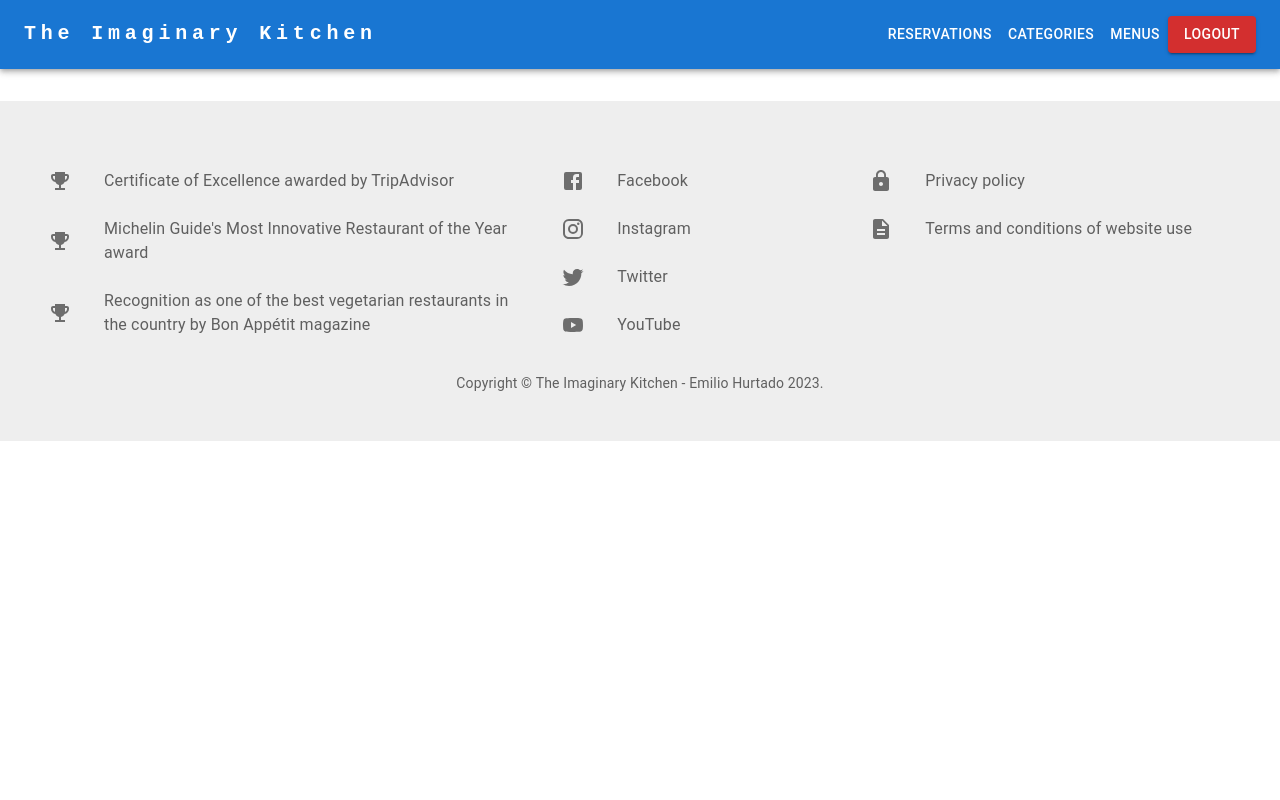
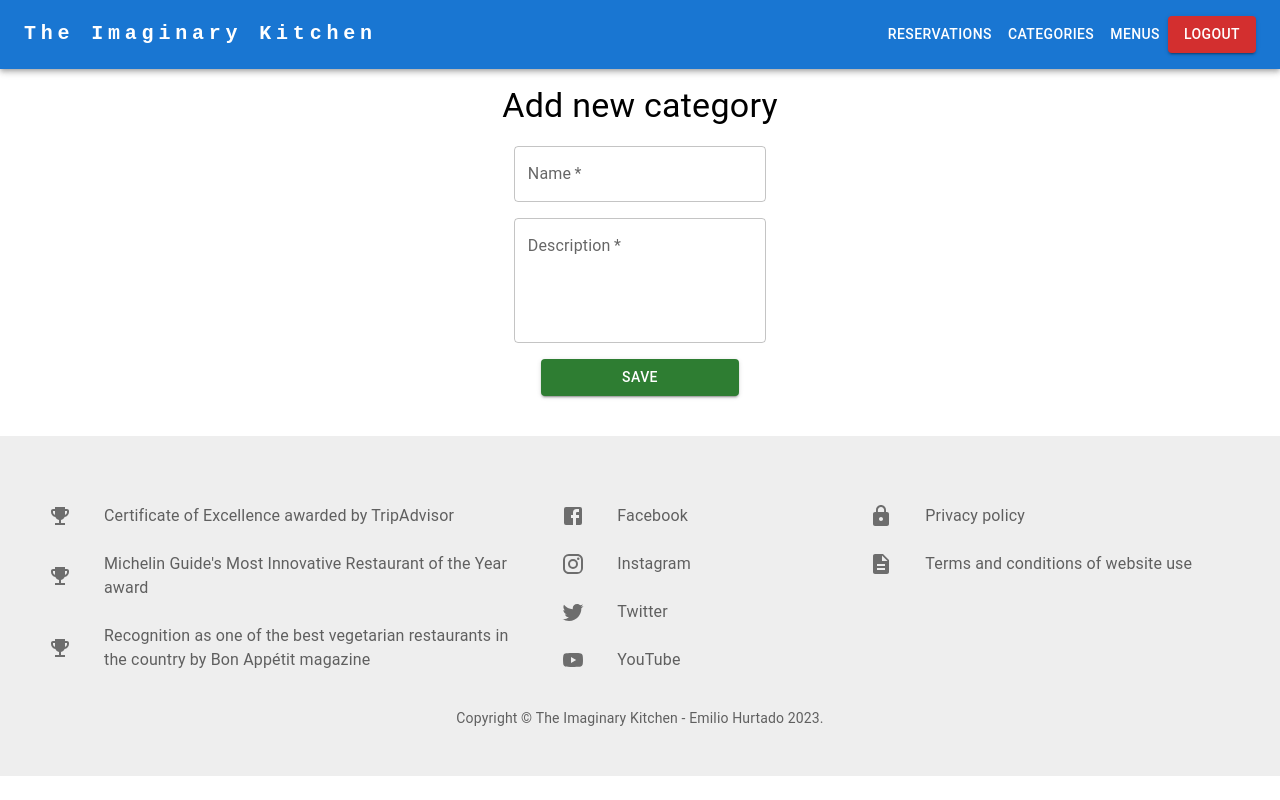
Before and after one commit to emilioh93/The-Imaginary-Kitchen, a React (Create React App) app in the folder frontend/: page /admin-categories/new in a window 1280 px wide. Built offline with nearby package versions, Linux system fonts and the light colour scheme.

Commit message:
Added page for add new category

```diff
--- a/frontend/src/App.js
+++ b/frontend/src/App.js
@@ -3,6 +3,7 @@ import { BrowserRouter, Switch, Route } from 'react-router-dom';
 import Footer from './common/components/Footer';
 import Navbar from './common/components/Navbar';
 import About from './pages/About/About';
+import AddNewCategory from './pages/AdminCategories/AddNewCategory';
 import AdminCategories from './pages/AdminCategories/AdminCategories';
 import HomePage from './pages/Home/HomePage';
 import Menu from './pages/Menu/Menu';
@@ -19,6 +20,7 @@ const App = () => {
         <Route path='/about' exact component={About} />
         {/* admin routes */}
         <Route path='/admin-categories' exact component={AdminCategories} />
+        <Route path='/admin-categories/new' exact component={AddNewCategory} />
       </Switch>
       <Footer />
     </BrowserRouter>
--- a/frontend/src/common/components/AdminTable.js
+++ b/frontend/src/common/components/AdminTable.js
@@ -13,13 +13,19 @@ import {
   Paper,
   IconButton,
 } from '@mui/material';
+import { Link } from 'react-router-dom';
 
-export default function AdminTable({ rows, columns }) {
+export default function AdminTable({ rows, columns, linkToAddNew }) {
   console.log('🚀 ~ rows:', rows);
   return (
     <>
       <Box display='flex' justifyContent='flex-end' marginBottom='1rem'>
-        <Button variant='contained' color='success'>
+        <Button
+          variant='contained'
+          color='success'
+          component={Link}
+          to={linkToAddNew}
+        >
           Add new
         </Button>
       </Box>
--- /dev/null
+++ b/frontend/src/pages/AdminCategories/AddNewCategory.js
@@ -0,0 +1,61 @@
+import React, { useState } from 'react';
+import { Box, Button, Container, TextField } from '@mui/material';
+import Title from '../../common/components/Title';
+
+const AddNewCategory = () => {
+  const [form, setForm] = useState({
+    name: '',
+    description: '',
+  });
+
+  const handleSubmit = e => {
+    e.preventDefault();
+    console.log(form);
+  };
+
+  return (
+    <Container>
+      <Title>Add new category</Title>
+      <Box
+        component='form'
+        onSubmit={handleSubmit}
+        sx={{
+          '& > :not(style)': { m: 1, width: '25ch' },
+          display: 'flex',
+          flexDirection: 'column',
+          justifyContent: 'center',
+          alignItems: 'center',
+        }}
+      >
+        <TextField
+          required
+          id='outlined-required'
+          label='Name'
+          placeholder='Category name'
+          value={form.name}
+          onChange={e => setForm({ ...form, name: e.target.value })}
+        />
+        <TextField
+          required
+          id='outlined-multiline-static'
+          label='Description'
+          multiline
+          rows={4}
+          placeholder='Category description'
+          value={form.description}
+          onChange={e => setForm({ ...form, description: e.target.value })}
+        />
+        <Button
+          variant='contained'
+          color='success'
+          type='submit'
+          onClick={handleSubmit}
+        >
+          Save
+        </Button>
+      </Box>
+    </Container>
+  );
+};
+
+export default AddNewCategory;
--- a/frontend/src/pages/AdminCategories/AdminCategories.js
+++ b/frontend/src/pages/AdminCategories/AdminCategories.js
@@ -30,7 +30,11 @@ const AdminCategories = () => {
   return (
     <Container>
       <Title>Admin Categories</Title>
-      <AdminTable columns={columns} rows={rows} />
+      <AdminTable
+        columns={columns}
+        rows={rows}
+        linkToAddNew='/admin-categories/new'
+      />
     </Container>
   );
 };
```
